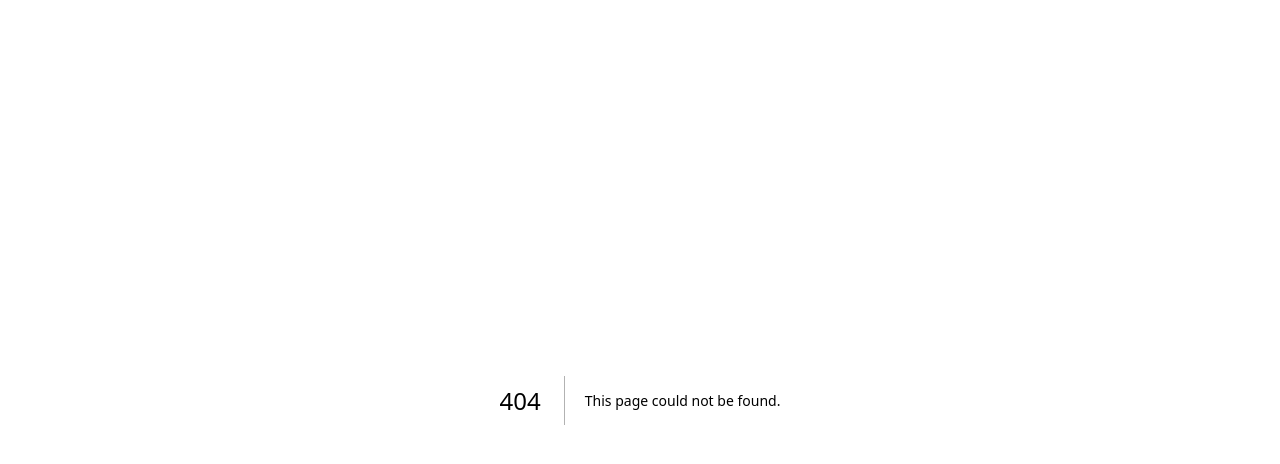
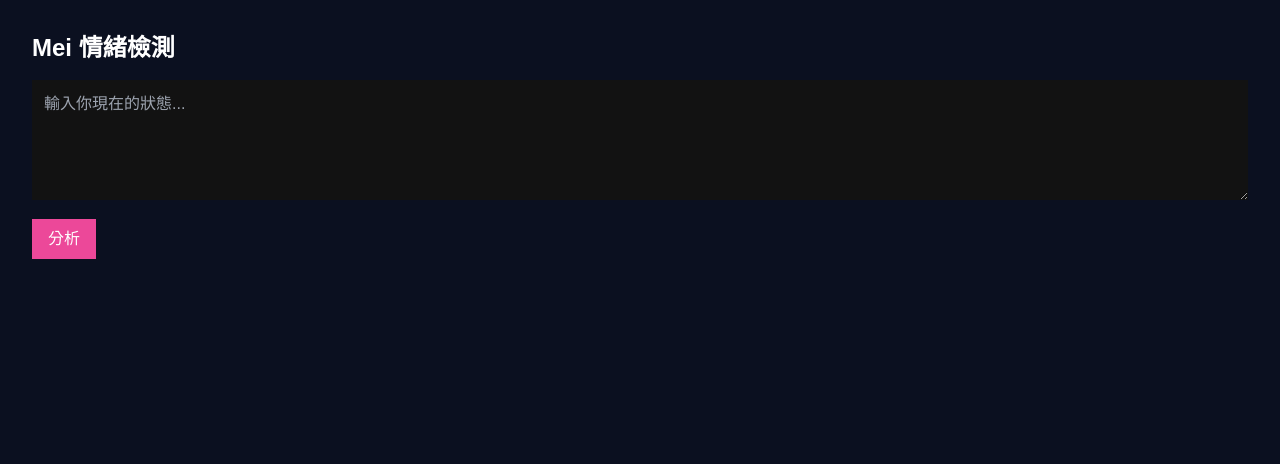
Before and after one commit to Ach018040/idol-platform, a Next.js app in the folder frontend-next/: page /emotion in a window 1280 px wide. Before the commit this address had no page. Shown: the top 464 px of the page. Built offline with nearby package versions, Linux system fonts and the light colour scheme.

Commit message:
feat: add emotion dashboard page

```diff
--- /dev/null
+++ b/frontend-next/app/emotion/page.tsx
@@ -0,0 +1,41 @@
+"use client";
+import { useState } from "react";
+
+export default function EmotionPage() {
+  const [text, setText] = useState("");
+  const [result, setResult] = useState<any>(null);
+
+  const submit = async () => {
+    const res = await fetch("/api/emotion/checkin", {
+      method: "POST",
+      body: JSON.stringify({ text }),
+    });
+    const data = await res.json();
+    setResult(data);
+  };
+
+  return (
+    <div className="p-8 text-white">
+      <h1 className="text-2xl font-bold mb-4">Mei 情緒檢測</h1>
+      <textarea
+        className="w-full p-3 text-black"
+        rows={4}
+        placeholder="輸入你現在的狀態..."
+        value={text}
+        onChange={(e) => setText(e.target.value)}
+      />
+      <button onClick={submit} className="mt-3 px-4 py-2 bg-pink-500">分析</button>
+
+      {result && (
+        <div className="mt-6">
+          <p>情緒：{result.primaryEmotion}</p>
+          <p>風險：{result.riskLevel} ({result.riskScore})</p>
+          <p>建議：</p>
+          <ul>
+            {result.guidance.map((g: string, i: number) => <li key={i}>- {g}</li>)}
+          </ul>
+        </div>
+      )}
+    </div>
+  );
+}
```
